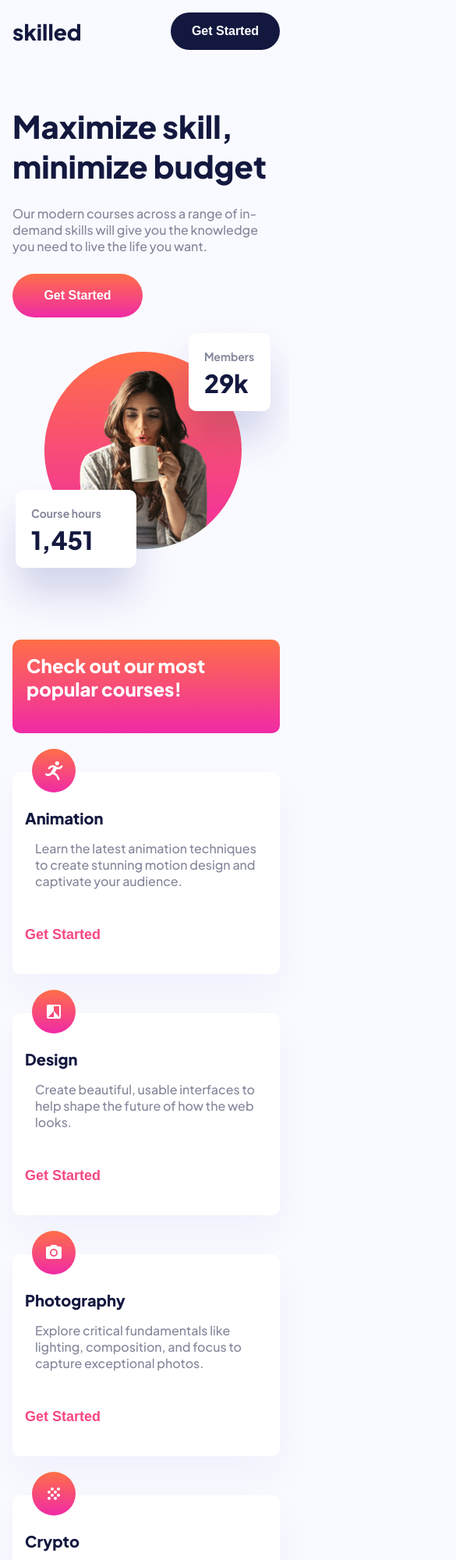
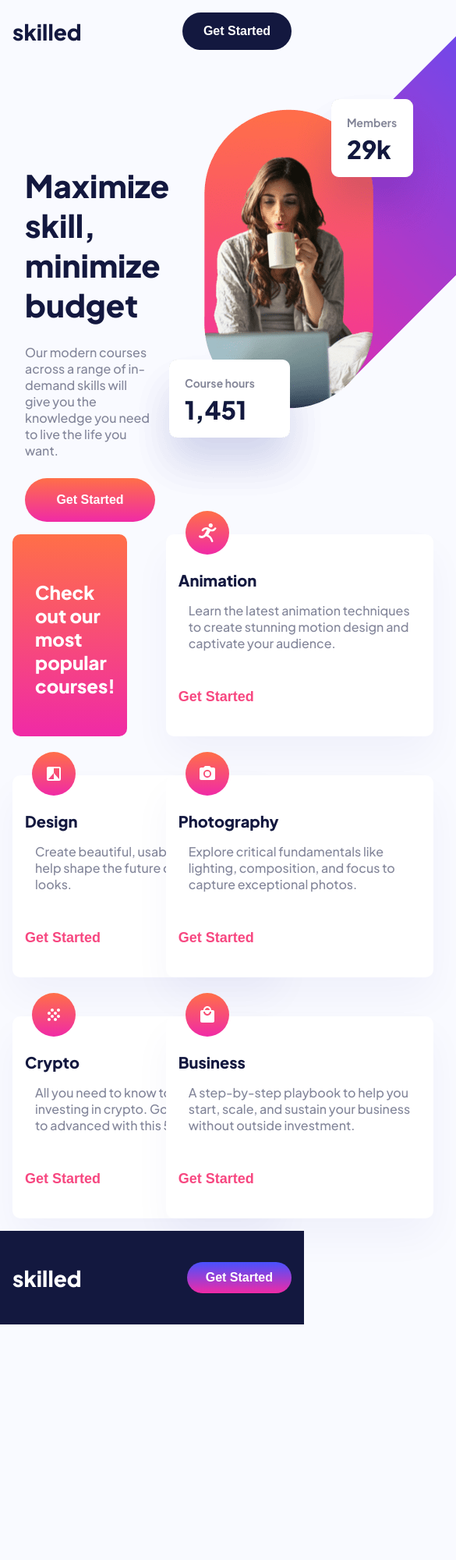
Before and after one commit to Lonkand19/skilled-elearning, a plain HTML site: page index.html in a window 390 px wide. Shown: the top 2000 px of the page at 78% size, 585 px wide, since content can reach past the window. After the commit the page ends 1698 px from the top, so only its background shows below. Drawn offline with Linux system fonts and the light colour scheme.

Commit message:
Feat: tablet version finished

```diff
--- a/index.html
+++ b/index.html
@@ -15,6 +15,7 @@
         <button> Get Started</button>
     </header>
     <main>
+        <aside>
         <div class="budget">
             <h1>Maximize skill, minimize budget</h1>
             <p>Our modern courses across a range of in-demand skills will give you the knowledge you need to live the
@@ -22,8 +23,11 @@
                 <button> Get Started</button>
         </div>
         <div>
-            <img src="./img/image-hero-mobile.png" alt="hero" class="hero">
+            <img src="./img/image-hero-mobile.png" alt="hero" class="hero-mobile">
+            <img src="./img/image-hero-tablet.png" alt="hero" class="hero-tablet">
+            <img src="./img/image-hero-desktop.png" alt="hero" class="hero-desktop">
         </div>
+    </aside>
         <section class="card-container">
             <div class="header">
                 <h2>Check out our most popular courses!</h2>
--- a/style.scss
+++ b/style.scss
@@ -6,39 +6,15 @@
     box-sizing: border-box;
 }
 body {
-    width: 375px;
-    height: 308vh;
+    width: 100vw;
+    min-height: 100vh;
     display: flex;
     flex-direction: column;
     background: #F9FAFF;
     font-family: 'Plus Jakarta Sans';
     overflow-x: hidden;
-    gap: 40px;
 }
-footer{
-    width: 375px;
-    height: 120px;
-    background: rgba(19, 24, 63, 1);
-    display: flex;
-    justify-content: space-between;
-    align-items: center;
-    padding: 16px;
-    & h1{
-        color: rgba(255, 255, 255, 1);
-        font-size: 28px;
-        font-weight: 800;
-    }
-    & button{
-        width: 140px;
-        height: 48px;
-        border-radius: 28px;
-        background: var(--gradient-2, linear-gradient(180deg, #4851FF 0%, #F02AA6 100%));
-        border: none;
-        font-size: 16px;
-        font-weight: 700;
-        color: #FFFFFF;
-    }
-}
+
 header {
     padding: 16px;
     display: flex;
@@ -80,7 +56,7 @@ main {
         }
         & button{
             border-radius: 31.5px;
-            background: var(--gradient-1, linear-gradient(180deg, #FF6F48 0%, #F02AA6 100%));
+            background: linear-gradient(180deg, #FF6F48 0%, #F02AA6 100%);
             width: 167px;
             height: 56px;
             color: #FFFFFF;
@@ -89,8 +65,16 @@ main {
             border: 0;
         }
     }
-    & .hero{
+    & .hero-mobile{
         margin-left: -50px;
+    }
+    & .hero-tablet{
+        margin-left: -50px;
+        display: none;
+    }
+    & .hero-desktop{
+        margin-left: -50px;
+        display: none;
     }
     & .card-container{
         display: flex;
@@ -98,20 +82,19 @@ main {
         gap:50px;
     }
     & .header{
-        width: 343px;
-        height:120px;
+        padding: 24px 29px 32px 29px;
         border-radius: 10px;
-        background: var(--gradient-1, linear-gradient(180deg, #FF6F48 0%, #F02AA6 100%));
+        background:  linear-gradient(180deg, #FF6F48 0%, #F02AA6 100%);
         color: #FFFFFF;
      & h2{
         font-size: 24px;
         font-weight: 800;
-        padding: 18px;
+
      }
     }
     & .card{
         border-radius: 10px;
-        background: var(--ffffff, #FFF);
+        background:  #FFF;
         box-shadow: 0px 25px 50px 0px rgba(6, 22, 141, 0.04);
         width: 343px;
         height: 259px;
@@ -142,3 +125,65 @@ main {
         }
     }
 }
+footer{
+    width: 100%;
+    height: 120px;
+    background: rgba(19, 24, 63, 1);
+    display: flex;
+    justify-content: space-between;
+    align-items: center;
+    padding: 16px;
+    & h1{
+        color: rgba(255, 255, 255, 1);
+        font-size: 28px;
+        font-weight: 800;
+    }
+    & button{
+        border-radius: 28px;
+        background:  linear-gradient(180deg, #4851FF 0%, #F02AA6 100%);
+        border: none;
+        font-size: 16px;
+        font-weight: 700;
+        color: #FFFFFF;
+        padding: 11px 24px;
+    }
+}
+@media screen and (max-width:768px){
+body {
+    & main{
+       & aside{
+        display: grid;
+        grid-template-columns: 55% 35%;
+       }
+
+     & .budget {
+        margin-top: 100px;
+        padding: 16px;
+
+
+     }
+     & .hero-mobile{
+        margin-left: -50px;
+        display: none;
+    }
+    & .hero-tablet{
+        margin-left: -50px;
+        display: block;
+        margin-top: -170px;
+    }
+    & .hero-desktop{
+        margin-left: -50px;
+        display: none;
+    }
+    & .card-container{
+        display: grid;
+        grid-template-columns: 41% 58%;
+        & .header{
+            & h2{
+                padding: 35px 0  0 0;
+            }
+        }
+     }
+   }
+ }
+}
```
Also changed, not shown: style.css, 1 other file.
